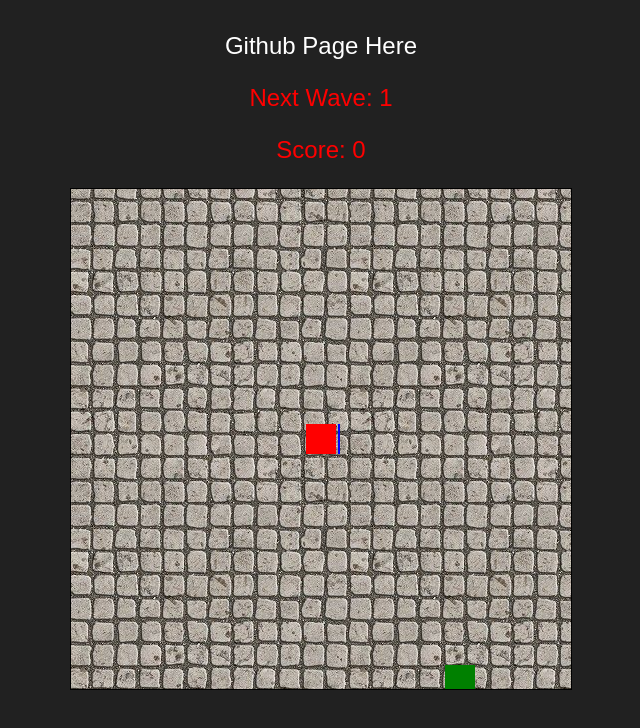
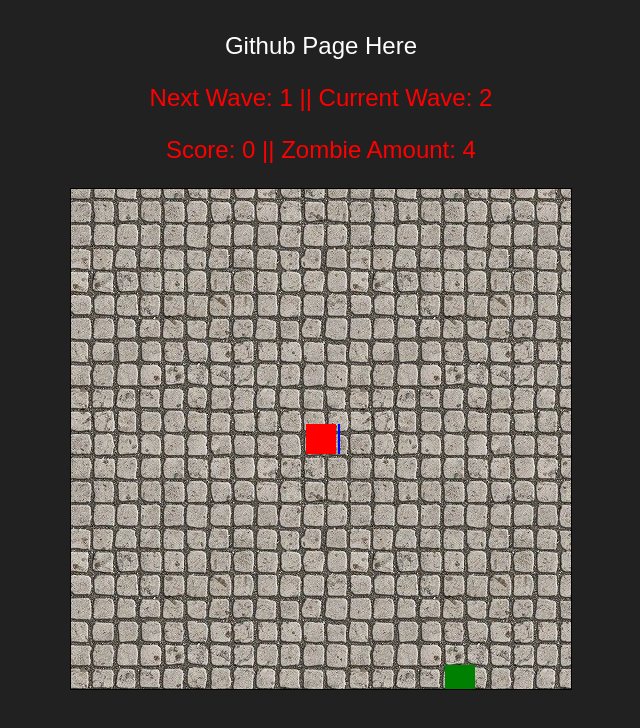
Before and after one commit to Samuel-Horner/ZombieSurvival, a plain HTML site: page index.html in a window 1280 px wide. Shown: the whole page, without its empty margins (319-959 px from the left). Drawn offline with Linux system fonts and the light colour scheme.

Commit message:
Add files via upload

```diff
--- a/index.html
+++ b/index.html
@@ -25,6 +25,7 @@
         var wCooldown = 50;
         var oWCooldown = 50;
         var score = 0;
+        var waveCounter = 0;
 
         var zombies = [];
 
@@ -170,15 +171,17 @@
 
             wCooldown -= 1;
             if (fCount == 50 && wCooldown <= 0){
+                waveCounter += 1;
                 wCooldown = clamp(oWCooldown * 1.25, 0, 500);
                 oWCooldown = wCooldown
                 spawnZombie(Math.floor(zAmount));
                 //zAmount += 0.1 * zAmount ^ 2;
-                zAmount *= 1.75;
+                //zAmount *= 1.75;
+                zAmount = waveCounter * 2;
                 if(zAmount >= 400.0){zAmount = 400.0;}
             }
 
-            console.log(zAmount);
+            //console.log(zAmount);
 
             /* Player Code */
 
@@ -218,8 +221,8 @@
 
             //scene.drawtext("Next Wave: " + (Math.floor(wCooldown / 50) + 1), 250, 250);
             //scene.drawtext("Score: " + score, 250, 275);
-            document.getElementById('score').innerHTML = "Next Wave: " + (Math.floor(wCooldown / 50) + 1);
-            document.getElementById('wave').innerHTML = "Score: " + score;
+            document.getElementById('score').innerHTML = "Next Wave: " + (Math.floor(wCooldown / 50) + 1 + " || Current Wave: " + waveCounter);
+            document.getElementById('wave').innerHTML = "Score: " + score + " || Zombie Amount: " + Math.floor(zAmount);
         }
 
         function renderZombies(value, index, array){
```
